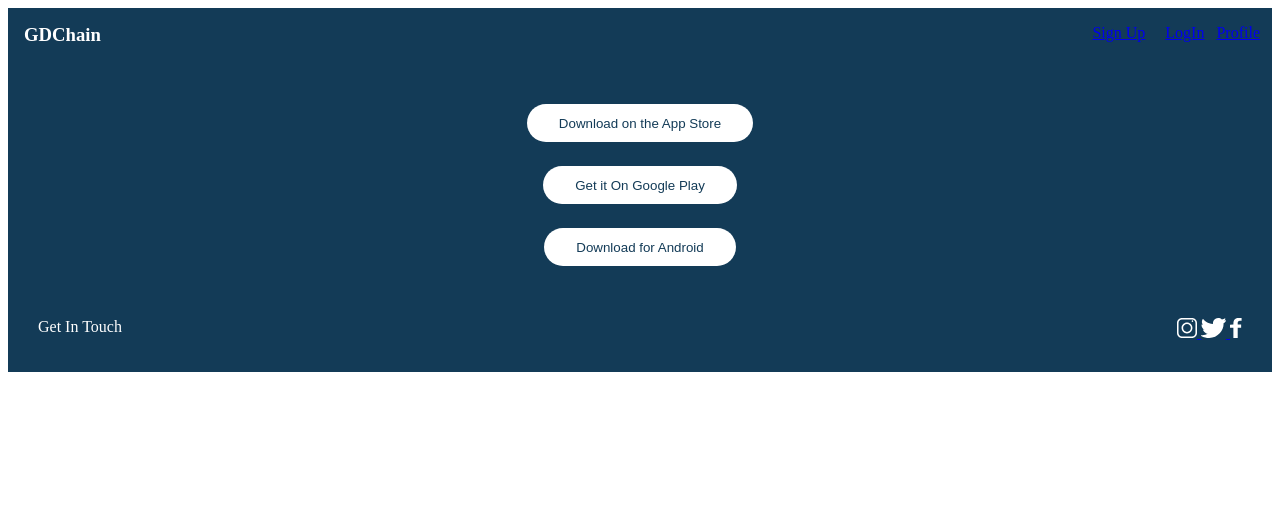
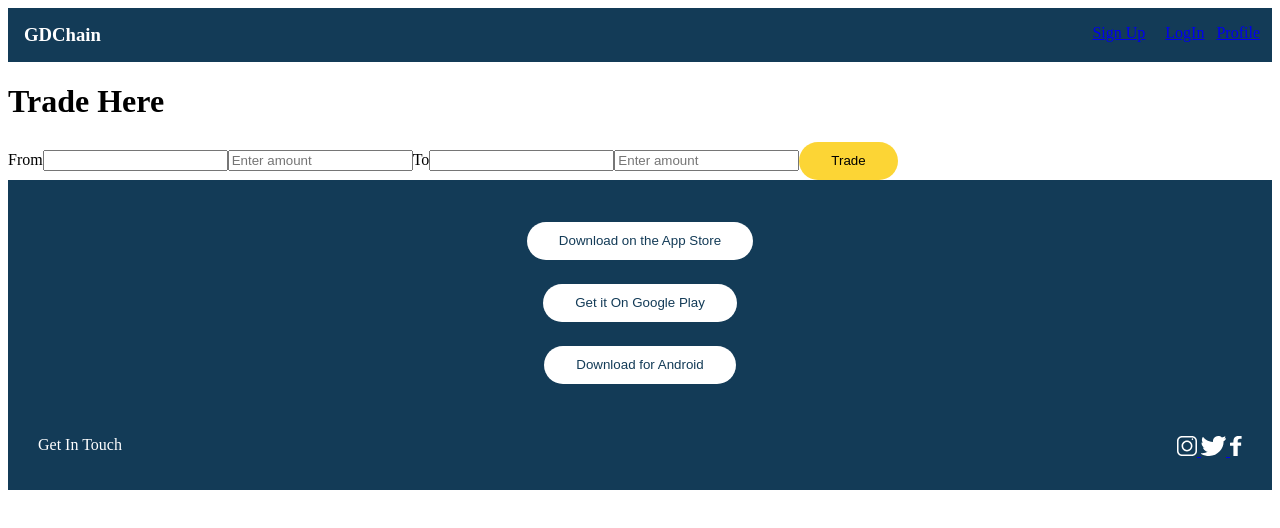
Before and after one commit to Gharsa-Amin/Capstone-Front-End-, a React (Vite) app: page /trading in a window 1280 px wide. Shown: the top 528 px of the page. Built offline with nearby package versions, Linux system fonts and the light colour scheme.

Commit message:
created user-profile to make the user interface more customized

```diff
--- a/package.json
+++ b/package.json
@@ -12,6 +12,7 @@
   "dependencies": {
     "axios": "^1.7.9",
     "chart.js": "^4.4.7",
+    "dotenv": "^16.4.7",
     "react": "^18.3.1",
     "react-chartjs-2": "^5.2.0",
     "react-dom": "^18.3.1",
--- a/src/App.jsx
+++ b/src/App.jsx
@@ -16,7 +16,10 @@ import Footer from "./Component/Footer/Footer";
 import SignUpForm from "./Component/SignUpForm/SignUpForm";
 import OnboardingForm from "./Component/OnboardingForm/OnboardingForm";
 import CryptocurrencyDetails from "./Component/CryptocurrencyDetails/CryptocurrencyDetails";
-
+import LoginPage from "./Component/Login/Login";
+import ProfilePage from "./Component/Profile/Profile";
+import { useNavigate } from "react-router-dom";
+import Trading from "./Component/Trading/Trading";
 export default function App() {
 	return (
 		<BrowserRouter>
@@ -37,9 +40,10 @@ export default function App() {
 
 				<Route path="/DataAboutCrypto" element={<DataAboutBTC />} />
 				<Route path="/signup" element={<SignUpForm />} />
-				{/* <Route path="/login" element={<LoginPage />} />
-				<Route path="/profile" element={<ProfilePage />} /> */}
-				<Route path="/OnboardingForm" element={<OnboardingForm />} />
+				<Route path="/login" element={<LoginPage />} />
+				<Route path="/profile" element={<ProfilePage />} />
+				<Route path="/onboardingform" element={<OnboardingForm />} />
+				<Route path="/trading" element={<Trading />} />
 			</Routes>
 			<Footer />
 		</BrowserRouter>
--- a/src/Component/Login/Login.jsx
+++ b/src/Component/Login/Login.jsx
@@ -11,7 +11,7 @@ export default function LoginPage() {
 		email: "",
 		password: "",
 	});
-
+	console.log(formData);
 	const handleChange = (e) => {
 		setFormData({ ...formData, [e.target.name]: e.target.value });
 	};
@@ -19,6 +19,7 @@ export default function LoginPage() {
 	const handleSubmit = async (e) => {
 		e.preventDefault();
 		setErrorMessage("");
+		setSuccess(false);
 
 		if (!formData.email || !formData.password) {
 			setErrorMessage("You must provide a username and a password");
@@ -43,15 +44,30 @@ export default function LoginPage() {
 				}
 			);
 
+			console.log(data);
+
 			// To ensure the frontend stays logged in, store the JWT in localStorage
 			localStorage.setItem("authToken", data.authToken);
 
 			setSuccess(true);
 			setTimeout(() => {
-				navigate("/profile");
+				navigate("/onboardingform");
 			}, 2000);
 		} catch (error) {
-			setErrorMessage(error.response.data.message);
+			console.error(error); // Log the full error object for debugging
+
+			if (error.response) {
+				// The request was made and the server responded with a status code outside of 2xx
+				setErrorMessage(error.response.data.message || "An error occurred.");
+			} else if (error.request) {
+				// The request was made, but no response was received
+				setErrorMessage(
+					"No response from server. Please check your connection."
+				);
+			} else {
+				// Something happened in setting up the request that triggered an Error
+				setErrorMessage("An error occurred while setting up the request.");
+			}
 		}
 	};
 
--- a/src/Component/OnboardingForm/OnboardingForm.jsx
+++ b/src/Component/OnboardingForm/OnboardingForm.jsx
@@ -1,7 +1,7 @@
 import { useState, useEffect } from "react";
 import axios from "axios";
 import { Link } from "react-router-dom";
-
+import { useNavigate } from "react-router-dom";
 export default function OnboardingForm() {
 	const [networth, setNetworth] = useState("");
 	const [riskTolerance, setRiskTolerance] = useState("");
@@ -23,6 +23,7 @@ export default function OnboardingForm() {
 	const [sharedAccessError, setSharedAccessError] = useState(false);
 
 	const [cryptocurrencies, setCryptocurrencies] = useState([]);
+	const navigate = useNavigate();
 
 	useEffect(() => {
 		const fetchCryptocurrencies = async () => {
@@ -74,12 +75,19 @@ export default function OnboardingForm() {
 			scammed_before: scammedBefore,
 			someone_helping: someoneHelping,
 			shared_access: sharedAccess,
+			// hasOnboarded: true,
 		};
 
 		// Send data to API (replace URL as needed)
-		const url = "http://localhost:8080/api/onboarding";
+		const url = "http://localhost:8080/api/users/onboarding";
+		const authToken = localStorage.getItem("authToken");
 		try {
-			await axios.post(url, newData);
+			await axios.post(url, newData, {
+				headers: {
+					authorisation: `Bearer ${authToken}`,
+				},
+			});
+
 			// Reset form after successful submission
 			setNetworth("");
 			setRiskTolerance("");
@@ -90,7 +98,7 @@ export default function OnboardingForm() {
 			setScammedBefore(null);
 			setSomeoneHelping(null);
 			setSharedAccess(null);
-			window.location = "/";
+			navigate("/profile");
 		} catch (error) {
 			console.error("Failed to submit onboarding data", error);
 		}
--- /dev/null
+++ b/src/Component/Profile/Profile.jsx
@@ -0,0 +1,76 @@
+import axios from "axios";
+import { useEffect, useState } from "react";
+import { Link, useNavigate } from "react-router-dom";
+import CoinList from "../CryptocurrencyList/CryptocurrencyList";
+import CryptoNews from "../CryptoNews/CryptoNews";
+
+export default function ProfilePage() {
+	const [isLoading, setIsLoading] = useState(true);
+	const [error, setError] = useState("");
+	const [userData, setUserData] = useState({});
+	const navigate = useNavigate();
+
+	const getUserData = async () => {
+		const authToken = localStorage.getItem("authToken");
+
+		try {
+			// The user must be logged in to access this page and API endpoint.
+			// Send a GET request to `/users/profile` along with the JWT token from localStroage as a header
+			const { data } = await axios.get(
+				`${import.meta.env.VITE_API_BASE_URL}/users/profile`,
+				{
+					headers: {
+						authorisation: `Bearer ${authToken}`,
+					},
+				}
+			);
+
+			setUserData(data);
+			setIsLoading(false);
+		} catch (error) {
+			// If the backend responded with a 401 status, that means their JWT isn't valid
+			if (error.status === 401) {
+				setError("You must be logged in to view this page");
+				setIsLoading(false);
+			}
+		}
+	};
+
+	useEffect(() => {
+		getUserData();
+	}, []);
+
+	// To logout, simply remove the JWT from local storage
+	const handleLogout = () => {
+		localStorage.removeItem("authToken");
+		navigate("/");
+	};
+
+	return (
+		<main>
+			{isLoading && <h1>Loading...</h1>}
+			{!isLoading && !error && (
+				<section>
+					<Link to="/trading">
+						<button>Trade</button>
+					</Link>
+					<button>Deposit</button>
+					<p>Name: {userData.name}</p>
+					<p>Email: {userData.email}</p>
+					<p>Watchlist {userData.top_crypto_coins}</p>
+					<p>Phone Number: {userData.phonenumber}</p>
+					<p>Net Worth: {userData.net_worth}</p>
+					<p>Risk Tolerance: {userData.risk_tolerance}</p>
+					<p>Trading Experience: {userData.trading_experience}</p>
+					<p>Products: {userData.products}</p>
+					<p>Current Occupation: {userData.current_occupation}</p>
+					<button onClick={handleLogout}>Logout</button>
+					<h2>Start Trading Here!</h2>
+					<CoinList />
+					<CryptoNews />
+				</section>
+			)}
+			{error && <p>{error}</p>}
+		</main>
+	);
+}
--- a/src/Component/SignUpForm/SignUpForm.jsx
+++ b/src/Component/SignUpForm/SignUpForm.jsx
@@ -20,7 +20,7 @@ export default function RegisterPage() {
 
 	const handleSubmit = async (e) => {
 		e.preventDefault();
-
+		console.log("Form data:", formData);
 		if (
 			!formData.email ||
 			!formData.password ||
@@ -37,16 +37,18 @@ export default function RegisterPage() {
 				"The email address is not valid. Expected format: x@x.xx"
 			);
 			return;
+			xwxw;
 		}
-		const url = "http://localhost:8080/api/register";
 		try {
 			// To register a user, send a POST request to the `/users/register` endpoint
-			await axios.post(url, {
+			await axios.post("http://localhost:8080/api/users/register", {
 				name: formData.name,
 				email: formData.email,
 				password: formData.password,
 				phonenumber: formData.phonenumber,
 			});
+
+			console.log(`${import.meta.env.VITE_API_BASE_URL}/users/register`);
 
 			setErrorMessage("");
 			setSuccess(true);
--- /dev/null
+++ b/src/Component/Trading/Trading.jsx
@@ -0,0 +1,70 @@
+import { useState } from "react";
+
+export default function Trading({ current_price }) {
+	const [coinAmount, setCoinAmount] = useState("");
+	const [cadValue, setCadValue] = useState("");
+
+	const handleCoinAmount = (event) => {
+		setCoinAmount(event.target.value);
+	};
+	// Handle form submission
+	function formSubmit(event) {
+		event.preventDefault();
+		const coinConversion = coinAmount * current_price;
+		setCadValue(coinConversion.toFixed(2));
+	}
+
+	return (
+		<form id="form" onSubmit={formSubmit}>
+			<div className="title">
+				<h1 className="title__header">Trade Here</h1>
+			</div>
+			<label htmlFor="coinAmount" id="label-coin">
+				From
+				<input
+					type="text"
+					className="amount-title"
+					name="coinAmount"
+					id="coinAmount"
+					onChange={handleCoinAmount}
+					// value={coinAmount}
+				/>
+			</label>
+
+			<label htmlFor="coinAmount" id="label-coin">
+				<input
+					type="text"
+					className="amount-title"
+					name="coinAmount"
+					id="coinAmount"
+					onChange={handleCoinAmount}
+					// value={coinAmount}
+					placeholder="Enter amount"
+				/>
+			</label>
+
+			<label htmlFor="cadValue" id="label-cad">
+				To
+				<input
+					type="text"
+					name="cadValue"
+					id="cadValue"
+					value={cadValue}
+					readOnly
+				/>
+			</label>
+
+			<label htmlFor="cadValue" id="label-cad">
+				<input
+					type="text"
+					placeholder="Enter amount"
+					name="cadValue"
+					id="cadValue"
+					value={cadValue}
+					readOnly
+				/>
+			</label>
+			<button type="submit">Trade</button>
+		</form>
+	);
+}
```
Also changed, not shown: 2 other files (tests, documents, lock files or other folders).
